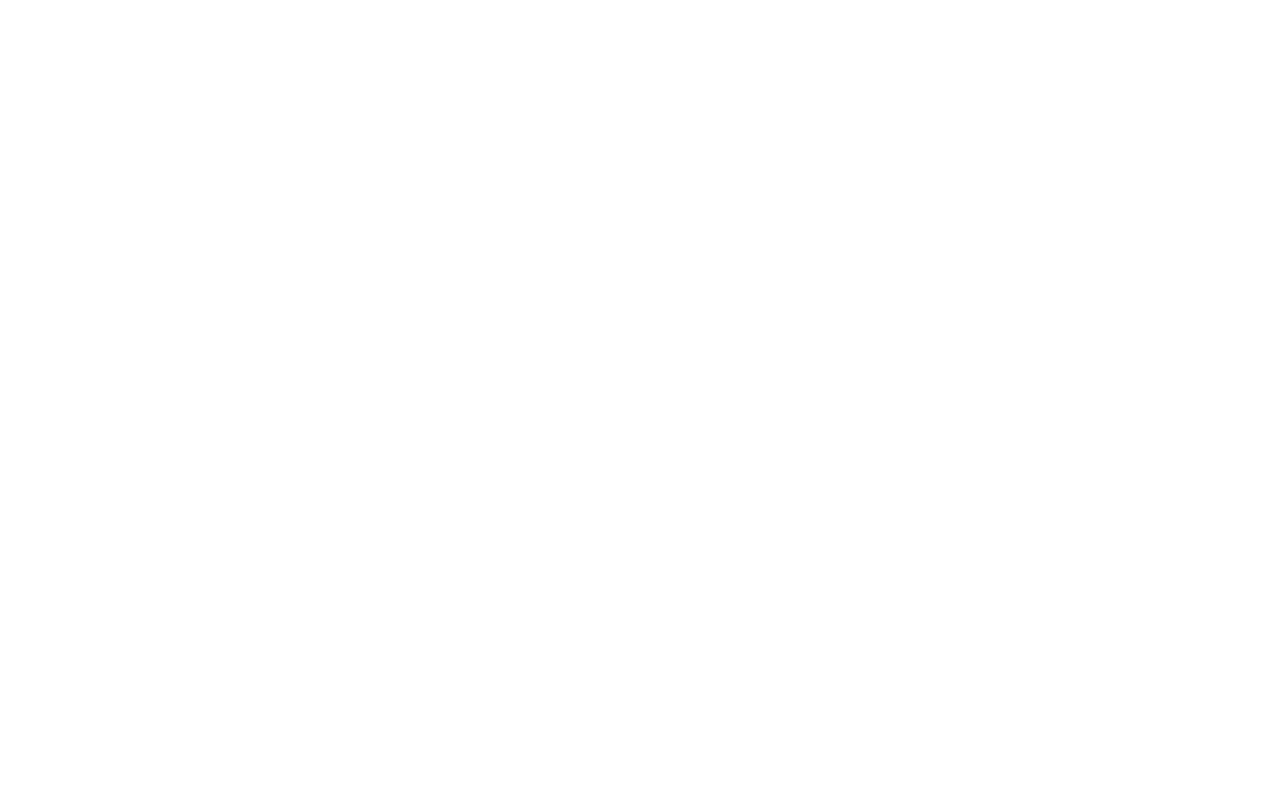
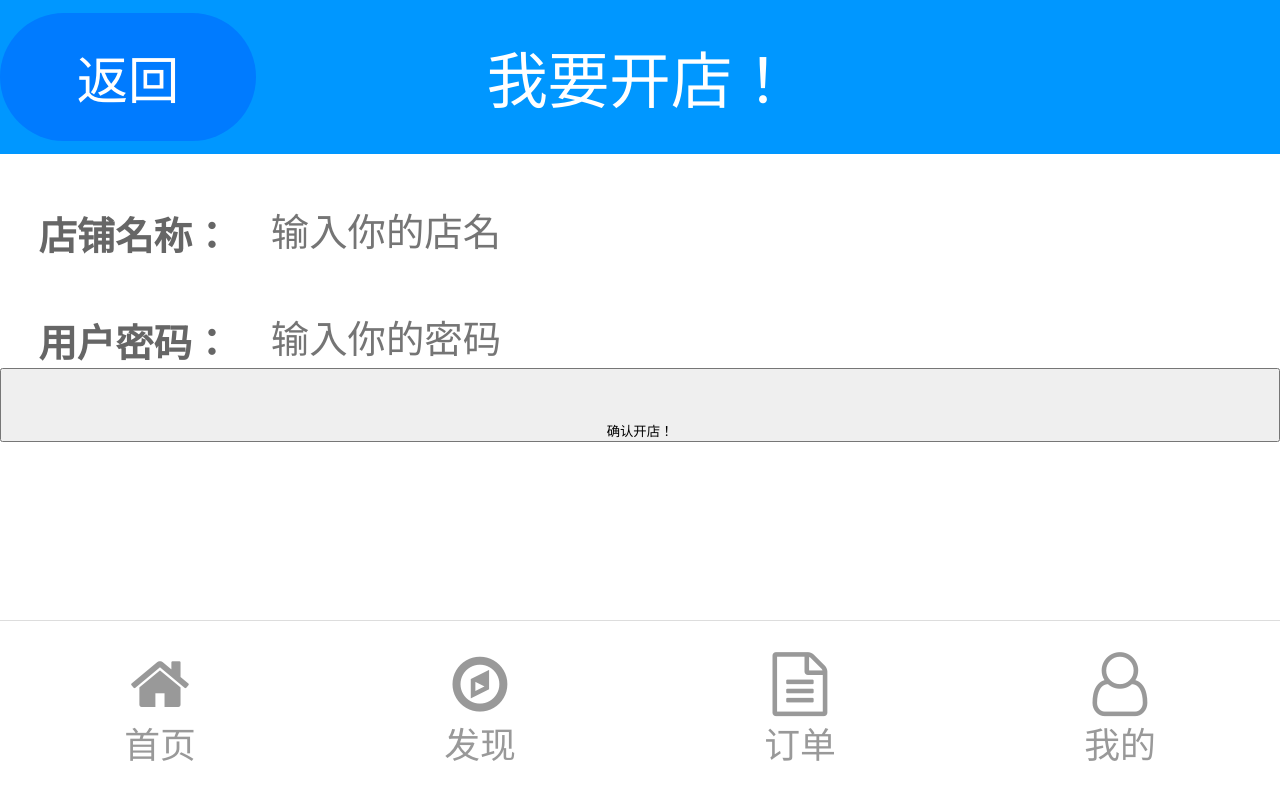
Before and after one commit to shirokanerinko0/elm, a Vue app in the folder src/elmclient/: page /MyBusiness in a window 1280 px wide. Before the commit this address had no page. Shown: the top 800 px of the page. Built offline with nearby package versions, Linux system fonts and the light colour scheme; sample sign-in values are in the browser's storage.

Commit message:
实现了大差不差的商家注册，等待接口，完成部分食品列表与信息

```diff
--- a/src/elmclient/package.json
+++ b/src/elmclient/package.json
@@ -19,6 +19,7 @@
     "vue-router": "^4.4.3"
   },
   "devDependencies": {
+    "@types/crypto-js": "^4.2.2",
     "@vue/cli-plugin-babel": "~5.0.0",
     "@vue/cli-plugin-router": "~5.0.0",
     "@vue/cli-service": "~5.0.0"
--- a/src/elmclient/src/router/index.js
+++ b/src/elmclient/src/router/index.js
@@ -12,6 +12,7 @@
 import Register from '../views/Register.vue'
 import MyUser from '../views/MyUser.vue'
 import Search from '../views/Search.vue'
+import MyBusiness from '@/views/MyBusiness.vue'
 const routes = [{
 		path: '/',
 		name: 'Home',
@@ -68,6 +69,10 @@
 		path: '/search',
 		name: 'Search',
 		component: Search
+	},{
+		path:'/MyBusiness',
+		name:'MyBusiness',
+		component: MyBusiness
 	}
 
 ]
--- a/src/elmclient/src/views/Login.vue
+++ b/src/elmclient/src/views/Login.vue
@@ -78,9 +78,6 @@
 						localStorage.setItem('userAvatar', user.userImg);
 						//user.userImg = '';
 						this.$setSessionStorage('user',user);
-						if(user.userType==1){
-
-						}
 						this.$router.go(-1);
 					}
 				}).catch(error=>{
--- /dev/null
+++ b/src/elmclient/src/views/MyBusiness.vue
@@ -0,0 +1,225 @@
+<template>
+    <div class="wrapper">
+        <header>
+            <back-button></back-button>
+            <p>我要开店！</p>
+        </header>
+        <ul class="form-box">
+            <li>
+                <div class="title">
+                    店铺名称：
+                </div>
+                <div class="content">
+                    <input type="text" v-model="businessName" placeholder="输入你的店名">
+                </div>
+            </li>
+            <li>
+                <div class="title">
+                    用户密码：
+                </div>
+                <div class="content">
+                    <input type="text" v-model="confirmpassword" placeholder="输入你的密码">
+                </div>
+            </li>
+        </ul>
+        <div>
+            <button class="button-login" @click="createBusiness">确认开店！</button>
+
+        </div>
+        <Footer></Footer>
+    </div>
+
+</template>
+<script>
+import Footer from '../components/Footer.vue';
+import BackButton from '../components/BackButton.vue';
+import CryptoJS from 'crypto-js';
+
+export default {
+    name: 'MyBusiness',
+    data() {
+        return {
+            user:{},
+            businessId: '',
+            businessName:'',
+            confirmpassword: ''
+        }
+    },
+    created(){
+        this.user = this.$getSessionStorage('user');
+    },
+    methods: {
+        createBusiness() {
+            if (this.businessName == '') {
+                alert('店名不能为空！');
+                return;
+            }
+            if (this.confirmpassword == '') {
+                alert('密码不能为空！');
+                return;
+            }
+            const encryptedPassword = CryptoJS.MD5(this.confirmpassword).toString();
+            console.log("加密后的数据:", encryptedPassword);
+            //登录请求
+            this.$axios.post('TODO', this.$qs.stringify({
+                userId: user.userId,
+                password: encryptedPassword,
+                businessName: this.businessName
+            })).then(response => {
+                let user = response.data;
+                if (user == null) {
+                    alert('密码不正确！');
+                }
+                if(user.userType==NULL){
+                    alert('注册失败了！');
+                }else {
+                    alert('恭喜成为商家！');
+                    this.$router.go(-1);
+                }
+            }).catch(error => {
+                alert('something went wrony!');
+                console.error(error);
+            });
+        }
+    },
+    components: {
+        Footer, BackButton
+    }
+}
+
+components: {
+    Footer, BackButton
+}
+</script>
+<style scoped>
+/****************** 总容器 ******************/
+.wrapper {
+    width: 100%;
+    height: 100%;
+}
+
+/****************** header部分 ******************/
+.wrapper header {
+    width: 100%;
+    height: 12vw;
+    background-color: #0097FF;
+    color: #fff;
+    font-size: 4.8vw;
+
+    position: fixed;
+    left: 0;
+    top: 0;
+    z-index: 1000;
+
+    display: flex;
+    justify-content: center;
+    align-items: center;
+}
+
+/****************** 表单部分 ******************/
+.wrapper .form-box {
+    width: 100%;
+    margin-top: 12vw;
+}
+
+.wrapper .form-box li {
+    box-sizing: border-box;
+    padding: 4vw 3vw 0 3vw;
+    display: flex;
+    align-items: center;
+}
+
+.wrapper .form-box li .title {
+    flex: 0 0 18vw;
+    font-size: 3vw;
+    font-weight: 700;
+    color: #666;
+}
+
+.wrapper .form-box li .content {
+    flex: 1;
+}
+
+.wrapper .form-box li .content input {
+    border: none;
+    outline: none;
+    width: 100%;
+    height: 4vw;
+    font-size: 3vw;
+}
+
+.wrapper .button-login {
+    width: 100%;
+    box-sizing: border-box;
+    padding: 4vw 3vw 0 3vw;
+}
+
+.wrapper .button-login button {
+    width: 100%;
+    height: 10vw;
+    font-size: 3.8vw;
+    font-weight: 700;
+    color: #fff;
+    background-color: #38CA73;
+    border-radius: 4px;
+
+    border: none;
+    outline: none;
+}
+
+.wrapper .button-register {
+    width: 100%;
+    box-sizing: border-box;
+    padding: 4vw 3vw 0 3vw;
+}
+
+.wrapper .button-register button {
+    width: 100%;
+    height: 10vw;
+    font-size: 3.8vw;
+    font-weight: 700;
+    /*与上面登陆按钮不同的只有颜色、背景色、边框不同*/
+    color: #666;
+    background-color: #EEE;
+    border: solid 1px #DDD;
+    border-radius: 4px;
+
+    border: none;
+    outline: none;
+}
+
+/****************** 底部菜单部分 ******************/
+.wrapper .footer {
+    width: 100%;
+    height: 14vw;
+    border-top: solid 1px #DDD;
+    background-color: #fff;
+
+    position: fixed;
+    left: 0;
+    bottom: 0;
+
+    display: flex;
+    justify-content: space-around;
+    align-items: center;
+}
+
+.wrapper .footer li {
+    display: flex;
+    flex-direction: column;
+    justify-content: center;
+    align-items: center;
+
+    color: #999;
+    user-select: none;
+    cursor: pointer;
+}
+
+.wrapper .footer li p {
+    font-size: 2.8vw;
+}
+
+.wrapper .footer li i {
+    font-size: 5vw;
+}
+</style>
--- a/src/elmclient/src/views/MyUser.vue
+++ b/src/elmclient/src/views/MyUser.vue
@@ -5,16 +5,22 @@
 			<p>我的信息</p>
 		</header>
 
+
 		<div class="user-info">
+			<h3 >用户名： {{ this.user.userName }}</h3>
 			<div class="avatar">
 				<img :src="this.user.userImg || defaultAvatar" alt="用户头像" />
 				<input type="file" @change="handleFileChange" ref="fileInput" style="display: none;" />
 				<button @click="triggerFileInput" style="font-size: 5vw;">上传头像</button>
 			</div>
-			<h3>用户名： {{ this.user.userId }}</h3>
+			<button class="layoutButton" @click="logout">退出登录</button>
+
+			<div>
 				<button class="addButton" @click="toAddress">管理配送地址</button>
-			<button class="layoutButton" @click="logout">退出登录</button>
 			</div>
+			<div><button class="addButton2" @click="becomeBussiness">我要开店！</button></div>
+		</div>
+
 
 		<Footer></Footer>
 	</div>
@@ -67,6 +73,7 @@
 				}).then(response => {
 					this.user.userImg = response.data.userImg;
 					this.$setSessionStorage('user', this.user);
+					localStorage.setItem('userAvatar', response.data.userImg);
 				})
 				.catch(error => {
 					console.error('上传失败:', error);
@@ -75,7 +82,11 @@
 		toAddress() {
     		// 使用 Vue Router 导航到新的页面
     		this.$router.push('/UserAddress');
+        },
+		becomeBussiness(){
+			this.$router.push('/MyBusiness');
 		}
+
 	},
 	components: {
 		Footer, BackButton
@@ -95,6 +106,7 @@
 	align-items: center;
 }
 .wrapper {
+
 	width: 100%;
 	height: 100%;
 }
@@ -128,13 +140,20 @@
 	border-radius: 50%;
 }
 /****************** 管理地址按钮 ******************/
-.addButton {
+.addButton, .addButton2 {
     font-size: 4vw;
-	  position: absolute;
-	  left: 50%;          /* 将按钮水平居中 */
+    position: absolute;  /* 确保按钮根据父容器定位 */
+    left: 50%;           /* 将按钮水平居中 */
     transform: translateX(-50%);  /* 精确居中 */
-	  display: flex;       /* 使按钮内的内容居中 */
+    display: flex;      /* 使按钮内的内容居中 */
     justify-content: center;
     align-items: center;
+    padding: 10px 20px; /* 按钮内边距 */
+}
+.addButton{
+	top: 100vw;
+}
+.addButton2{
+	top: 60vw;
 }
 </style>
--- a/src/elmclient/src/views/Register.vue
+++ b/src/elmclient/src/views/Register.vue
@@ -50,7 +50,7 @@
 					<input type="radio" v-model="user.userSex" value="0" style="width:6vw;height: 3.2vw;">女
 				</div>
 			</li>
-			<li>
+			<!-- <li>
 				<div class="title">
 					用户类型：
 				</div>
@@ -58,7 +58,7 @@
 					<input type="radio" v-model="user.userType" value="1" style="width:6vw;height: 3.2vw;">商家
 					<input type="radio" v-model="user.userType" value="0" style="width:6vw;height: 3.2vw;">普通用户
 				</div>
-			</li>
+			</li> -->
 		</ul>
 
 		<div class="button-login">
@@ -83,7 +83,7 @@
 					password:'',
 					userName:'',
 					userSex:1,
-					// userType:1
+					userType:NULL
 				},
 				confirmPassword:''
 			}
```
Also changed, not shown: 1 other file (tests, documents, lock files or other folders). Lines whose indentation alone changed are shown as unchanged.
